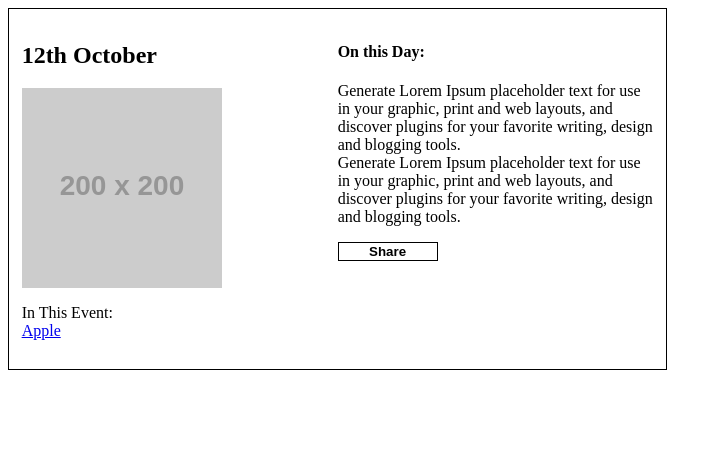
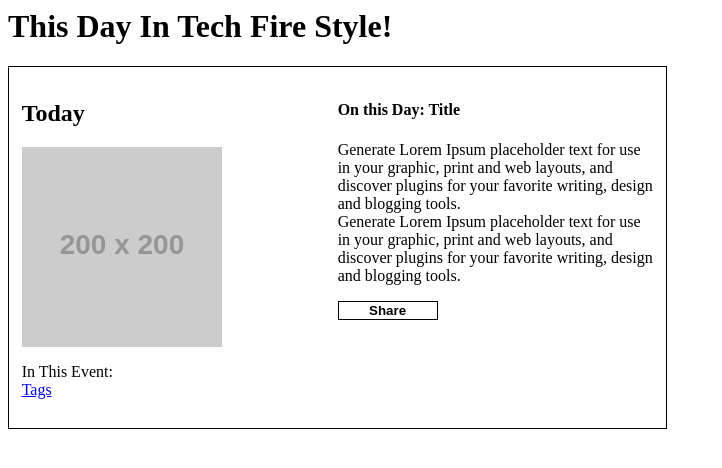
Before and after one commit to davidlonguk/thisdayintech, a plain HTML site: page index.html in a window 1280 px wide. Shown: the whole page, without its empty margins (0-722 px from the left). Drawn offline with Linux system fonts and the light colour scheme; placeholder pictures from the web are drawn by us.

Commit message:
Small Changes to HTML
Adding in new master div, headers and H1 tag

```diff
--- a/index.html
+++ b/index.html
@@ -1,23 +1,26 @@
 <html>
 	<head>
+		<meta charset="UTF-8">
 		<link rel="stylesheet" href="css/style.css">
 		<script src="js/tdit-controller.js"></script>
 		<script src="js/tdit-model.js"></script>
 		<script src="js/tdit-view.js"></script>
+		<title>This Day In Tech Fire Tech Style</title>
 	</head>
 	<body>
-
+		<h1>This Day In Tech Fire Style!</h1>
+			<div id="tdit">
 				<div class="main-div">
 					<div class="left-panel">
-				<h2>12th October</h2>
+						<h2>Today</h2>
 						<img src="http://placehold.it/200x200">
 						<p>
 							In This Event:<br/>
-					<a href="#">Apple</a>
+							<a href="#">Tags</a>
 						</p>
 					</div>
 					<div class="right-panel">
-				<h4>On this Day:</h4>
+						<h4>On this Day: Title</h4>
 						<p>
 							Generate Lorem Ipsum placeholder text for use in your graphic, print and web layouts, and discover plugins for your favorite writing, design and blogging tools.<br/>
 							Generate Lorem Ipsum placeholder text for use in your graphic, print and web layouts, and discover plugins for your favorite writing, design and blogging tools.
@@ -27,5 +30,6 @@
 						</p>
 					</div>
 				</div>
+			</div>
 	</body>
 </html>
```
Lines whose indentation alone changed are shown as unchanged.
